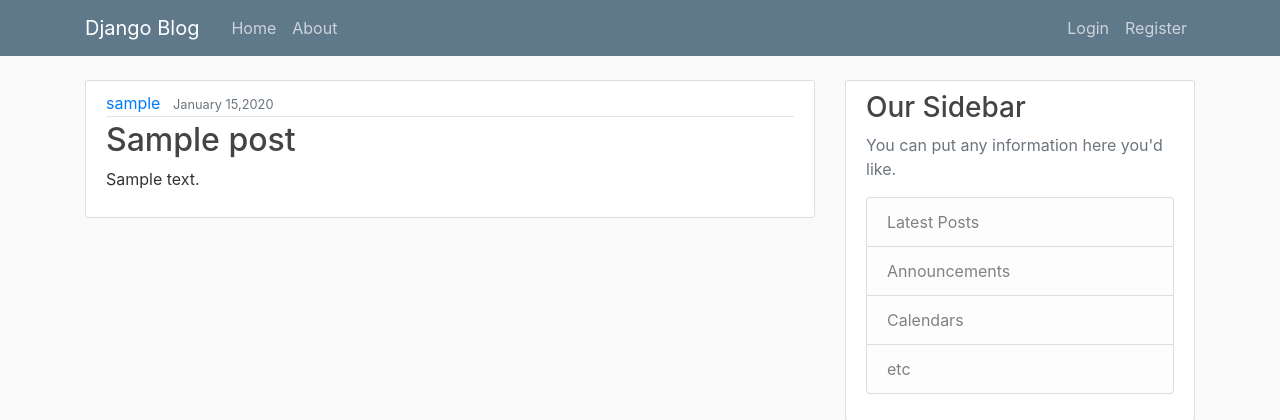
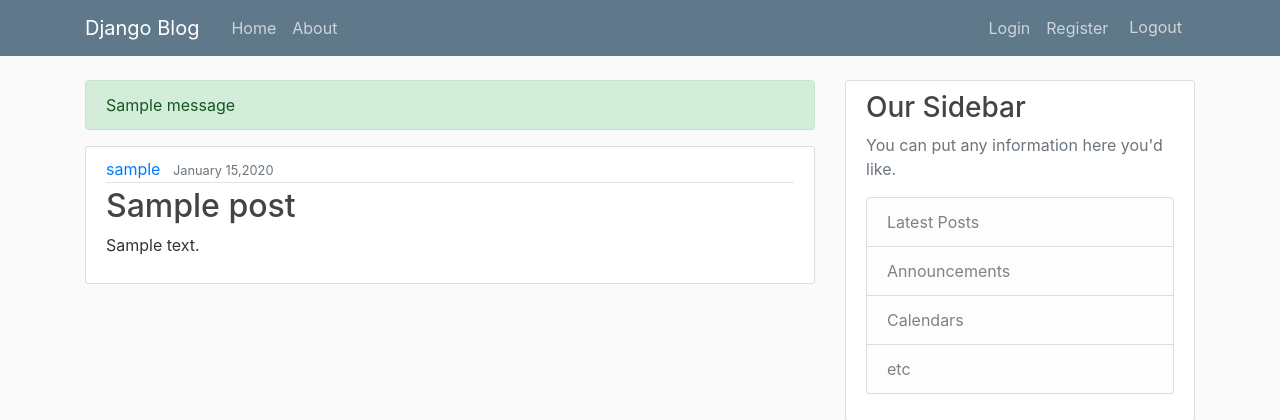
Before and after one commit to yoojen/100faceofalx, a Django app: page / in a window 1280 px wide. Shown: the top 420 px of the page. Run offline with Django 5.2, Linux system fonts and the light colour scheme; tables that the repository leaves empty hold one stand-in row (values such as "Sample post"); one stand-in notice (Sample message) is shown; some libraries are stand-ins or nearby versions.

Commit message:
added logout template

```diff
--- a/django_projects/django_blog/blog/templates/blog/base.html
+++ b/django_projects/django_blog/blog/templates/blog/base.html
@@ -28,8 +28,12 @@
                     </div>
                     <!-- Navbar Right Side -->
                     <div class="navbar-nav">
-                        <a class="nav-item nav-link" href="#">Login</a>
-                        <a class="nav-item nav-link" href="#">Register</a>
+                        <a class="nav-item nav-link" href="{% url 'login' %}">Login</a>
+                        <a class="nav-item nav-link" href="{% url 'register' %}">Register</a>
+                        <form action="{% url 'logout' %}" method="post">
+                          {% csrf_token %}
+                          <button class="btn" style="background-color:transparent; color: rgb(212, 212, 212)">Logout</button>
+                        </form>
                     </div>
                 </div>
             </div>
@@ -39,6 +43,11 @@
     <main role="main" class="container">
       <div class="row">
         <div class="col-md-8">
+          {% if messages %}
+            {% for message in messages %}
+              <div class="alert alert-{{message.tags}}">{{message}}</div>
+            {% endfor %}
+          {% endif %}
           {% block content %}{% endblock %}
         </div>
         <div class="col-md-4">
```
